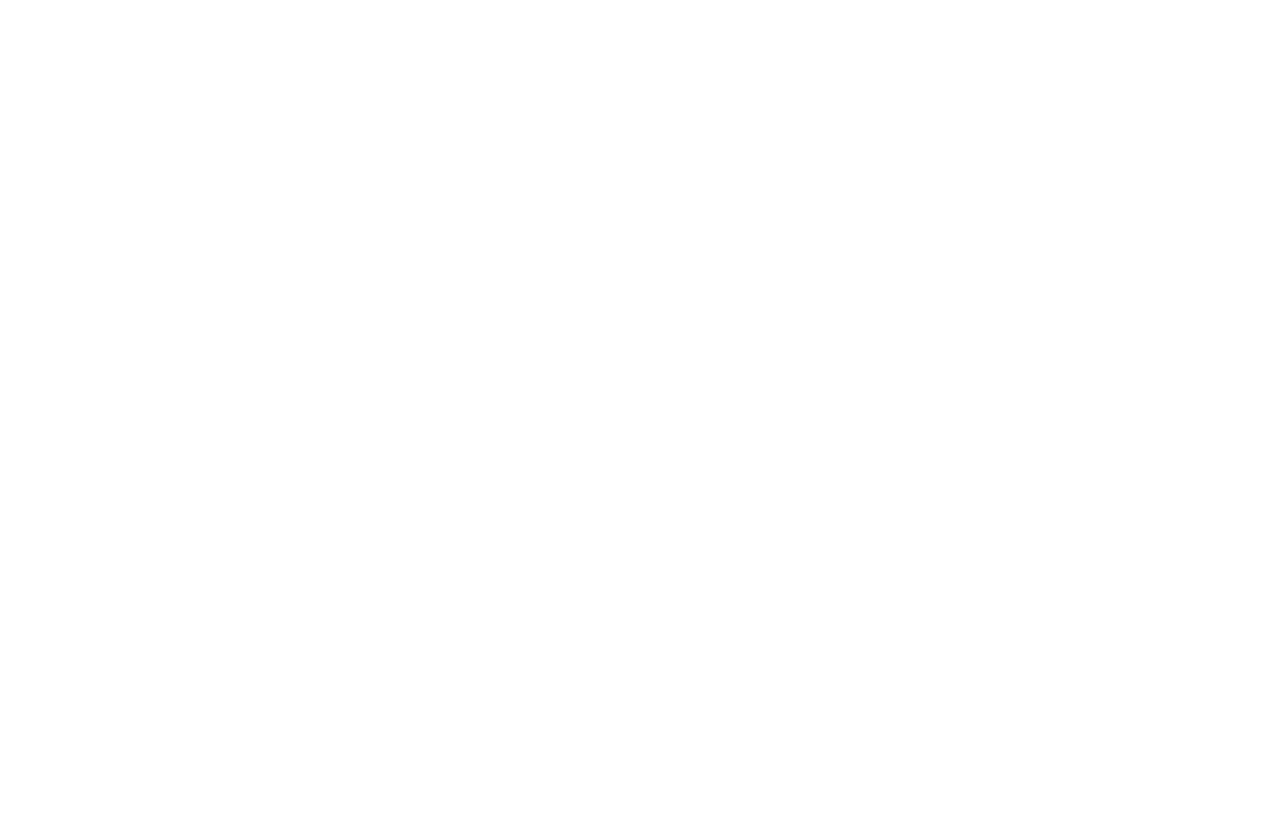
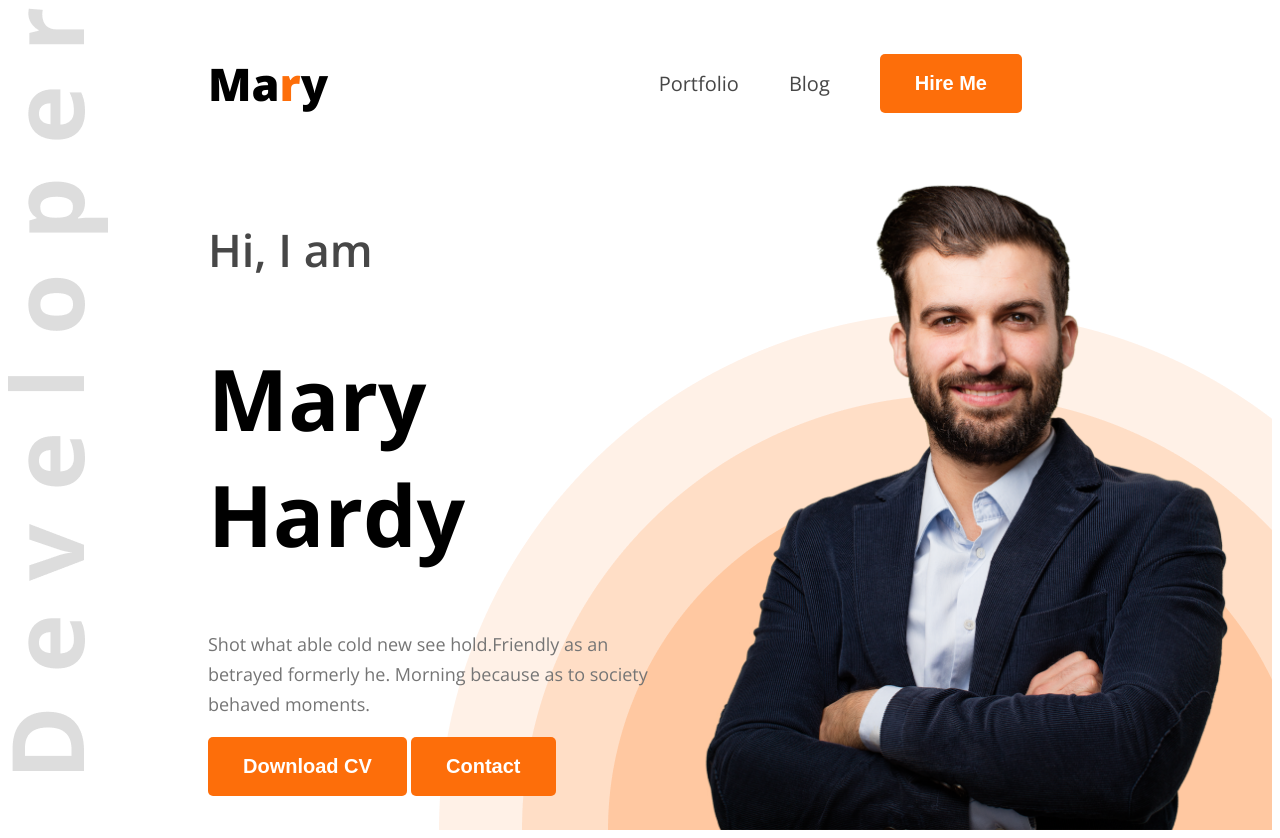
Before and after one commit to foridulcodes/web-dev-portfolio, a plain HTML site: page index.html in a window 1280 px wide. Before the commit the page ends 800 px from the top, so only its background shows below. Drawn offline with nearby package versions, Linux system fonts and the light colour scheme.

Commit message:
added header

```diff
--- a/index.html
+++ b/index.html
@@ -4,10 +4,32 @@
     <meta charset="UTF-8">
     <meta name="viewport" content="width=device-width, initial-scale=1.0">
     <title>Web Developer Portfolio</title>
+    <link rel="preconnect" href="https://fonts.googleapis.com">
+<link rel="preconnect" href="https://fonts.gstatic.com" crossorigin>
+<link href="https://fonts.googleapis.com/css2?family=Open+Sans:ital,wght@0,300..800;1,300..800&family=Work+Sans:ital,wght@0,100..900;1,100..900&display=swap" rel="stylesheet">
+    <link rel="stylesheet" href="styles/portfolio.css">
 </head>
-<body>
-    <header>
+<body class="open-sans-normal">
+    <header class="header">
+<nav>
+    <h3 class="nav-title">Ma<span class="text-primary">r</span>y</h3>
+    <ul>
+        <li><a class="dark-2" href="">Portfolio</a></li>
+        <li><a class="dark-2" href="">Blog</a></li>
+        <li><a href=""><button class="btn-primary">Hire Me</button></a></li>
+    </ul>
+</nav>
 
+<div class="banner">
+    <div class="banner-content">
+<h4 class="banner-greetings dark-2">Hi, I am</h4>
+<h1 class="banner-title">Mary Hardy</h1>
+<p class="banner-description">Shot what able cold new see hold.Friendly as an betrayed formerly he. Morning because as to society behaved moments.</p>
+<button class="btn-primary">Download CV</button>
+<button class="btn-primary">Contact</button>
+    </div>
+    <img class="banner-profile-pic" src="images/hardy.png">
+</div>
     </header>
 
     <main>
--- /dev/null
+++ b/styles/portfolio.css
@@ -0,0 +1,96 @@
+
+
+.open-sans-normal {
+  font-family: "Open Sans", serif;
+  font-optical-sizing: auto;
+  font-style: normal;
+  font-variation-settings:
+    "wdth" 100;
+}
+/* shared style */
+
+.text-primary{
+    color: rgb(253, 110, 10);
+}
+
+.header{
+    background-image: url(../images/developer.png), url(../images/header_bg.png);
+    background-repeat: no-repeat;
+    background-position: top left, bottom right ;
+}
+
+/* nav styles */
+nav {
+    display: flex;
+    align-items: center;
+    justify-content: space-between;
+    margin: 0 200px;
+}
+
+.nav-title{
+    font-weight: 800;
+    font-size: 45px;
+}
+
+nav ul {
+    display: flex;
+    align-items: center;
+}
+
+nav ul li {
+    list-style: none ;
+    margin-right: 50px;
+}
+
+nav li a {
+    text-decoration: none;
+    font-size: 20px;
+}
+
+.dark-2 {
+    color: rgb(71, 71, 71);
+}
+
+.btn-primary{
+    background-color: rgb(253, 110, 10);
+    font-weight: bold;
+    font-size: 20px;
+    color: white;
+    padding: 18px 35px;
+    border-radius: 5px;
+    border: none;
+}
+
+.banner{
+    display: flex;
+    justify-content: space-between;
+    margin: 0 35px 0 200px;
+}
+
+.banner-content{
+    max-width: 580px;
+}
+
+.banner-greetings{
+    font-size: 45px;
+    font-weight: 600;
+}
+
+.banner-title{
+    font-weight: bold;
+    font-size: 85px;
+}
+
+.banner-description{
+color: rgb(117, 117, 117);
+font-family: Open Sans;
+font-size: 18px;
+font-weight: 400;
+line-height: 30px;
+letter-spacing: 0%;
+text-align: left;
+}
+
+.banner-profile-pic{
+    width: 580px;
+}
```
